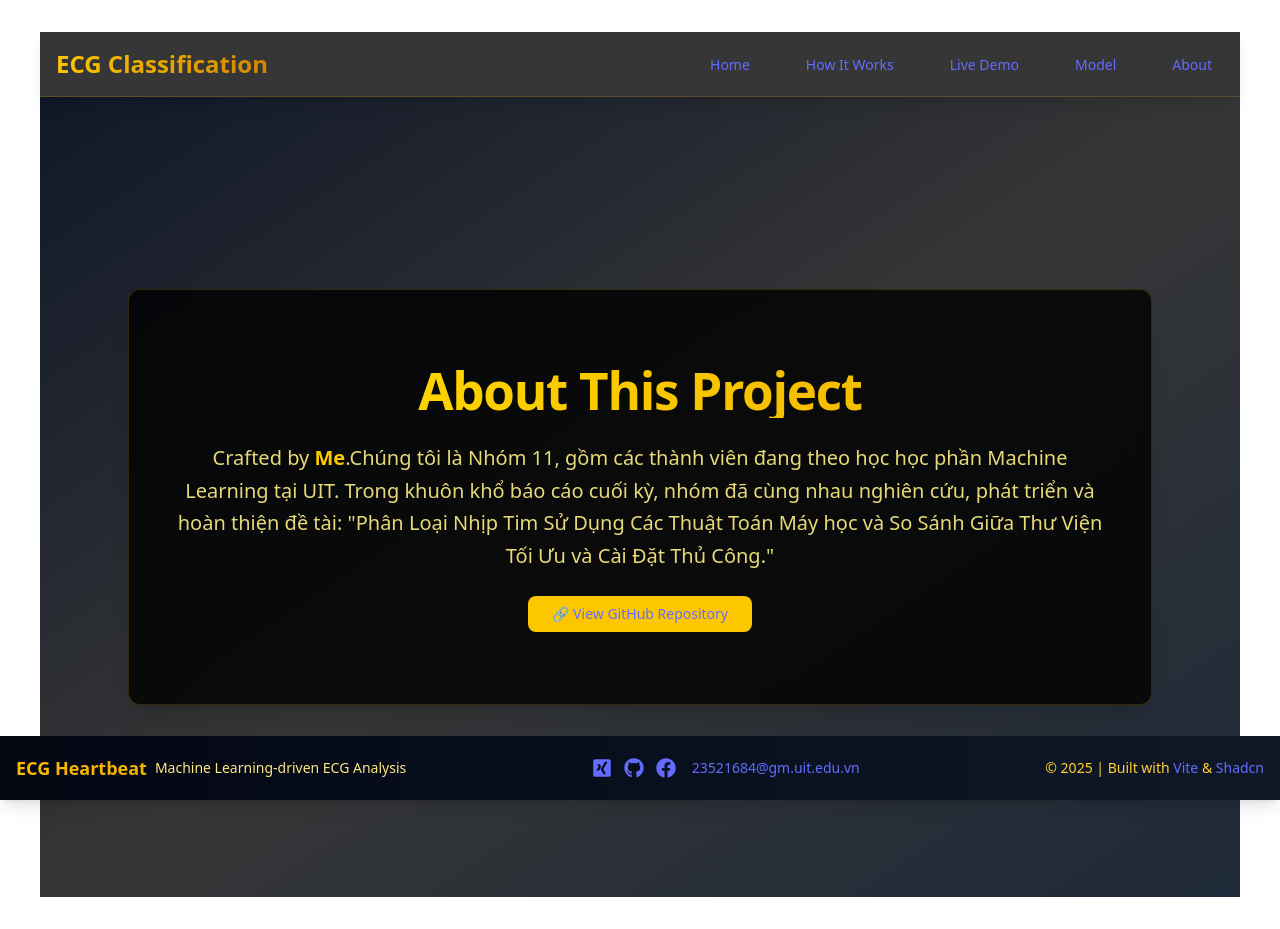
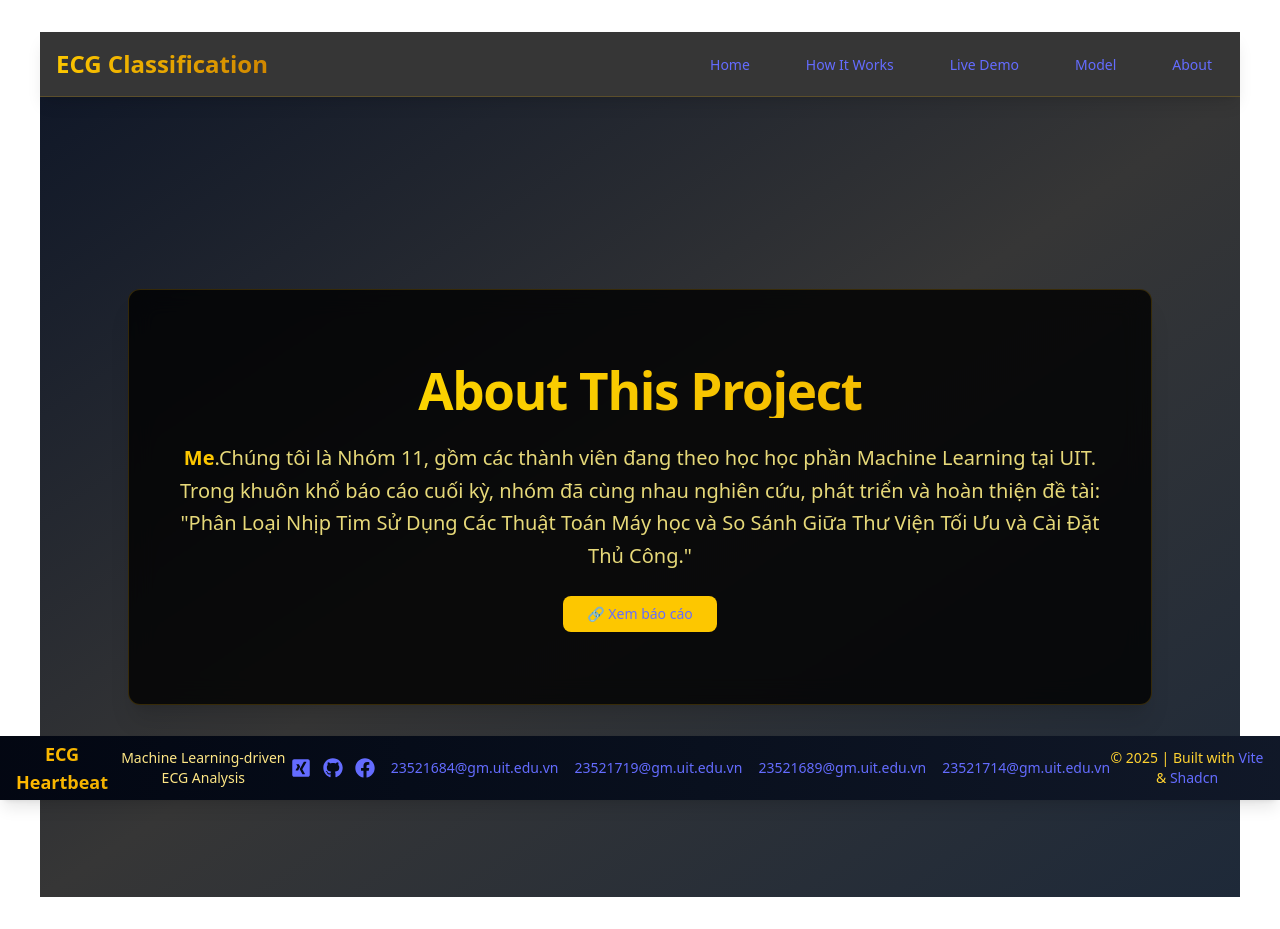
Before and after one commit to nguyenhoangtuan123/web, a React (Vite) app: page /about in a window 1280 px wide. Built offline with nearby package versions, Linux system fonts and the light colour scheme.

Commit message:
Thay doi frontend lan 2: thay doi about page va footer

```diff
--- a/src/components/Footer.tsx
+++ b/src/components/Footer.tsx
@@ -64,6 +64,25 @@ const Footer = () => {
           >
             23521684@gm.uit.edu.vn
           </a>
+          <a
+            href="mailto:23521719@gm.uit.edu.vn"
+            className="text-amber-200 text-sm hover:text-yellow-400 transition-colors hidden md:block"
+          >
+            23521719@gm.uit.edu.vn
+          </a>
+          <a
+            href="mailto:23521689@gm.uit.edu.vn"
+            className="text-amber-200 text-sm hover:text-yellow-400 transition-colors hidden md:block"
+          >
+            23521689@gm.uit.edu.vn
+          </a>
+          <a
+            href="mailto:23521714@gm.uit.edu.vn"
+            className="text-amber-200 text-sm hover:text-yellow-400 transition-colors hidden md:block"
+          >
+            23521714@gm.uit.edu.vn
+          </a>
+
         </motion.div>
 
         {/* Copyright & Tech */}
--- a/src/pages/AboutPage.tsx
+++ b/src/pages/AboutPage.tsx
@@ -28,7 +28,6 @@ const AboutPage = () => {
               </h1>
 
               <p className="text-lg sm:text-xl leading-relaxed text-yellow-200/90">
-                Crafted by{" "}
                 <span className="font-semibold text-yellow-400">Me</span>.Chúng tôi là Nhóm 11, gồm các thành viên đang theo học học phần  Machine Learning tại UIT.
                 Trong khuôn khổ báo cáo cuối kỳ, nhóm đã cùng nhau nghiên cứu, phát triển và hoàn thiện đề tài: "Phân Loại Nhịp Tim Sử Dụng Các Thuật Toán Máy học
                 và So Sánh Giữa Thư Viện Tối Ưu và Cài Đặt Thủ Công."
@@ -39,12 +38,12 @@ const AboutPage = () => {
                 className="bg-yellow-400 hover:bg-yellow-300 text-black font-semibold py-3 px-6 rounded-lg shadow-md hover:shadow-yellow-400/50 transition-all duration-300"
               >
                 <a
-                  href="https://github.com/trungdangtapcode/ecg-heartbeat-classifier"
+                  href="https://drive.google.com/file/d/1WuGlTLZwMGODoK1ZKf8vJWcSdhAvwJWZ/view?usp=drive_link"
                   target="_blank"
                   rel="noopener noreferrer"
                   className="flex items-center gap-2"
                 >
-                  <span>🔗 View GitHub Repository</span>
+                  <span>🔗 Xem báo cáo</span>
                 </a>
               </Button>
             </div>
```
